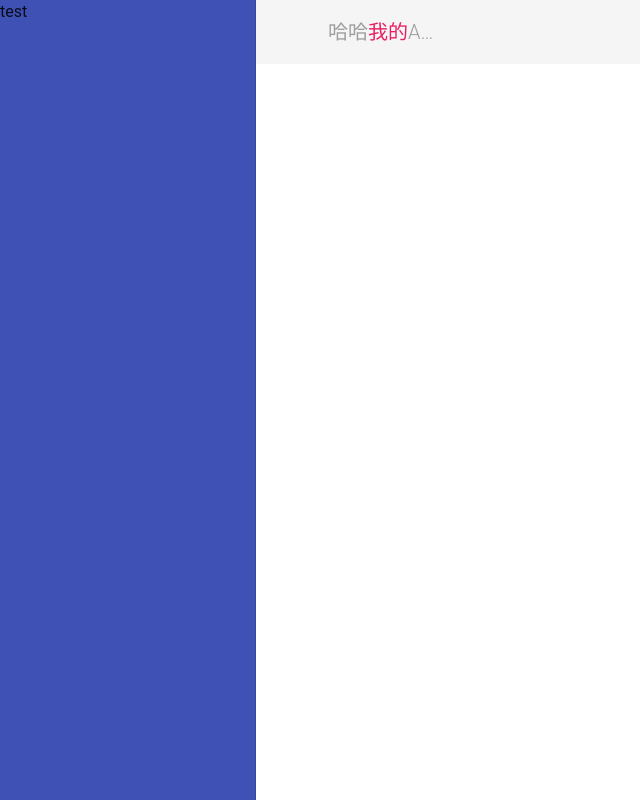
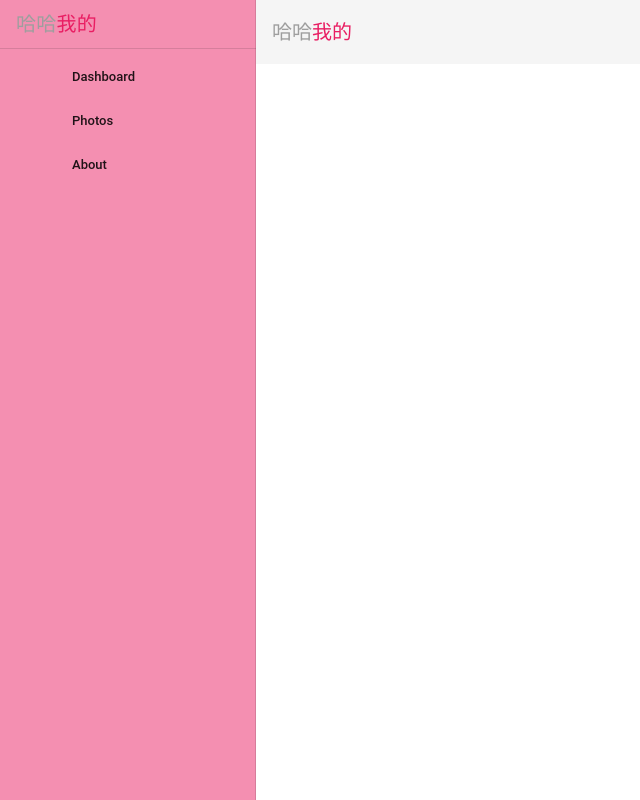
Before and after one commit to miloweimo/demo, a Vue app in the folder packages/learn-vue2/: page /#/ in a window 1280 px wide. Shown: the whole page, without its empty margins (0-640 px from the left). Built offline with nearby package versions, Linux system fonts and the light colour scheme; the HTML template or start-up script is replaced by a standard one.

Commit message:
路由跳转
Signed-off-by: Wei Mo <miloweimo@outlook.com>

```diff
--- a/packages/learn-vue2/package.json
+++ b/packages/learn-vue2/package.json
@@ -13,6 +13,7 @@
     "moment": "^2.29.1",
     "nanoid": "^3.1.30",
     "vue": "^2.6.11",
+    "vue-router": "^3.5.3",
     "vuetify": "^2.4.0",
     "vuex": "^3.6.2"
   },
--- a/packages/learn-vue2/src/App.vue
+++ b/packages/learn-vue2/src/App.vue
@@ -2,6 +2,11 @@
   <div id="app">
     <v-app class="grey lighten-3">
       <Navbar />
+      <div>
+        <router-link to="/foo">Go to Foo</router-link>
+
+        <router-view></router-view>
+      </div>
     </v-app>
   </div>
 </template>
--- /dev/null
+++ b/packages/learn-vue2/src/components/About.vue
@@ -0,0 +1,14 @@
+<template>
+  <v-content>
+    <h3>About</h3>
+    <hr />
+  </v-content>
+</template>
+
+<script>
+export default {
+  name: "about",
+};
+</script>
+
+<style></style>
--- /dev/null
+++ b/packages/learn-vue2/src/components/Dashboard.vue
@@ -0,0 +1,14 @@
+<template>
+  <div class="dashboard">
+    <h1>Dashboard page</h1>
+    <v-btn class="hidden-md-and-up">超过一半就隐藏</v-btn>
+  </div>
+</template>
+
+<script>
+export default {
+  name: "Dashboard",
+};
+</script>
+
+<style></style>
--- a/packages/learn-vue2/src/components/Hello.vue
+++ b/packages/learn-vue2/src/components/Hello.vue
@@ -1,5 +1,6 @@
 <template>
   <v-content>
+    <h3>Hello</h3>
     <hr />
     // 文字颜色
     <router-view></router-view>
--- a/packages/learn-vue2/src/components/Navbar.vue
+++ b/packages/learn-vue2/src/components/Navbar.vue
@@ -1,22 +1,49 @@
 <template>
   <nav>
     <v-app-bar app flat>
+      <v-app-bar-title class="grey--text">哈哈</v-app-bar-title>
+      <v-app-bar-title class="pink--text lighten-2">我的</v-app-bar-title>
+
+      <v-spacer></v-spacer>
+
       <v-app-bar-nav-icon depressed @click="drawer = !drawer">
+        <!-- @keyup.ctrl.enter="console.log('anxia')" -->
         <v-icon color="pink">mdi-menu</v-icon>
       </v-app-bar-nav-icon>
-      <v-app-bar-title class="grey--text">哈哈</v-app-bar-title>
-      <v-app-bar-title class="pink--text">我的</v-app-bar-title>
-      <v-app-bar-title class="font-weight-light grey--text text-uppercase"
-        >app</v-app-bar-title
-      >
-      <v-spacer></v-spacer>
 
       <v-btn depressed>
         <v-icon color="pink">mdi-exit-to-app</v-icon>
       </v-btn>
     </v-app-bar>
-    <v-navigation-drawer v-model="drawer" app class="indigo">
-      <p>test</p>
+
+    <v-navigation-drawer v-model="drawer" app class="pink lighten-3">
+      <v-list-item>
+        <v-list-item-content>
+          <v-list-item-title class="text-h6">
+            <span class="grey--text">哈哈</span>
+            <span class="pink--text lighten-2">我的</span>
+          </v-list-item-title>
+        </v-list-item-content>
+      </v-list-item>
+
+      <v-divider></v-divider>
+
+      <v-list dense nav>
+        <v-list-item
+          v-for="item in items"
+          :key="item.title"
+          link
+          @click="handle(item.linkto)"
+        >
+          <v-list-item-icon>
+            <v-icon>{{ item.icon }}</v-icon>
+          </v-list-item-icon>
+
+          <v-list-item-content>
+            <v-list-item-title>{{ item.title }}</v-list-item-title>
+          </v-list-item-content>
+        </v-list-item>
+      </v-list>
     </v-navigation-drawer>
   </nav>
 </template>
@@ -27,7 +54,26 @@ export default {
   data() {
     return {
       drawer: true,
+      items: [
+        {
+          title: "Dashboard",
+          icon: "mdi-view-dashboard",
+          linkto: "/",
+        },
+        { title: "Photos", icon: "mdi-image", linkto: "/photos" },
+        { title: "About", icon: "mdi-help-box", linkto: "/about" },
+      ],
+      right: null,
     };
+  },
+  methods: {
+    handle(path) {
+      console.log("new path", path);
+      console.log("old path", this.$router.currentRoute.fullPath);
+
+      if (path === this.$router.currentRoute.fullPath) return;
+      this.$router.push({ path: path });
+    },
   },
 };
 </script>
--- a/packages/learn-vue2/src/main.js
+++ b/packages/learn-vue2/src/main.js
@@ -2,11 +2,14 @@ import Vue from "vue";
 import App from "./App.vue";
 import vuetify from "./plugins/vuetify";
 import store from "./store";
+import router from './router'
 // import loginService from "./services/login";
 // import infoService from "./services/info";
 
 Vue.config.productionTip = false;
+Vue.use(router)
 new Vue({
+  router,
   store,
   vuetify,
   render: (h) => h(App),
--- /dev/null
+++ b/packages/learn-vue2/src/router.js
@@ -0,0 +1,26 @@
+import Vue from 'vue'
+import Router from 'vue-router'
+import Dashboard from './components/Dashboard.vue'
+import Hello from './components/Hello.vue'
+import About from './components/About.vue'
+Vue.use(Router)
+
+export default new Router({
+  routers: [
+    {
+      path: '/',
+      name: 'dashboard',
+      component: Dashboard
+    },
+    {
+      path: '/photos',
+      name: 'photos',
+      component: Hello
+    },
+    {
+      path: '/about',
+      name: 'about',
+      component: About
+    },
+  ]
+})
```
Also changed, not shown: packages/learn-vue2/src/components/Home.vue (deleted, +0 -16 lines), 1 other file (tests, documents, lock files or other folders).
